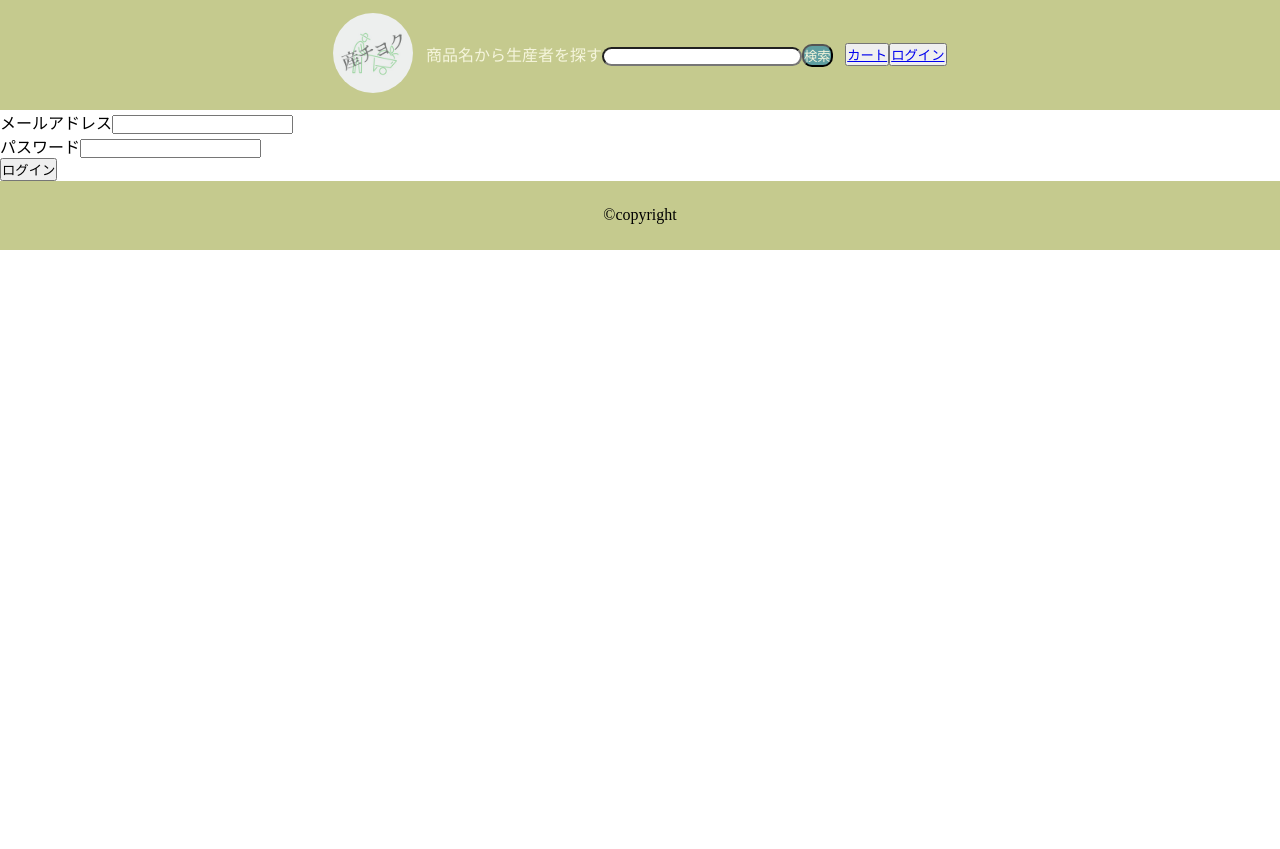
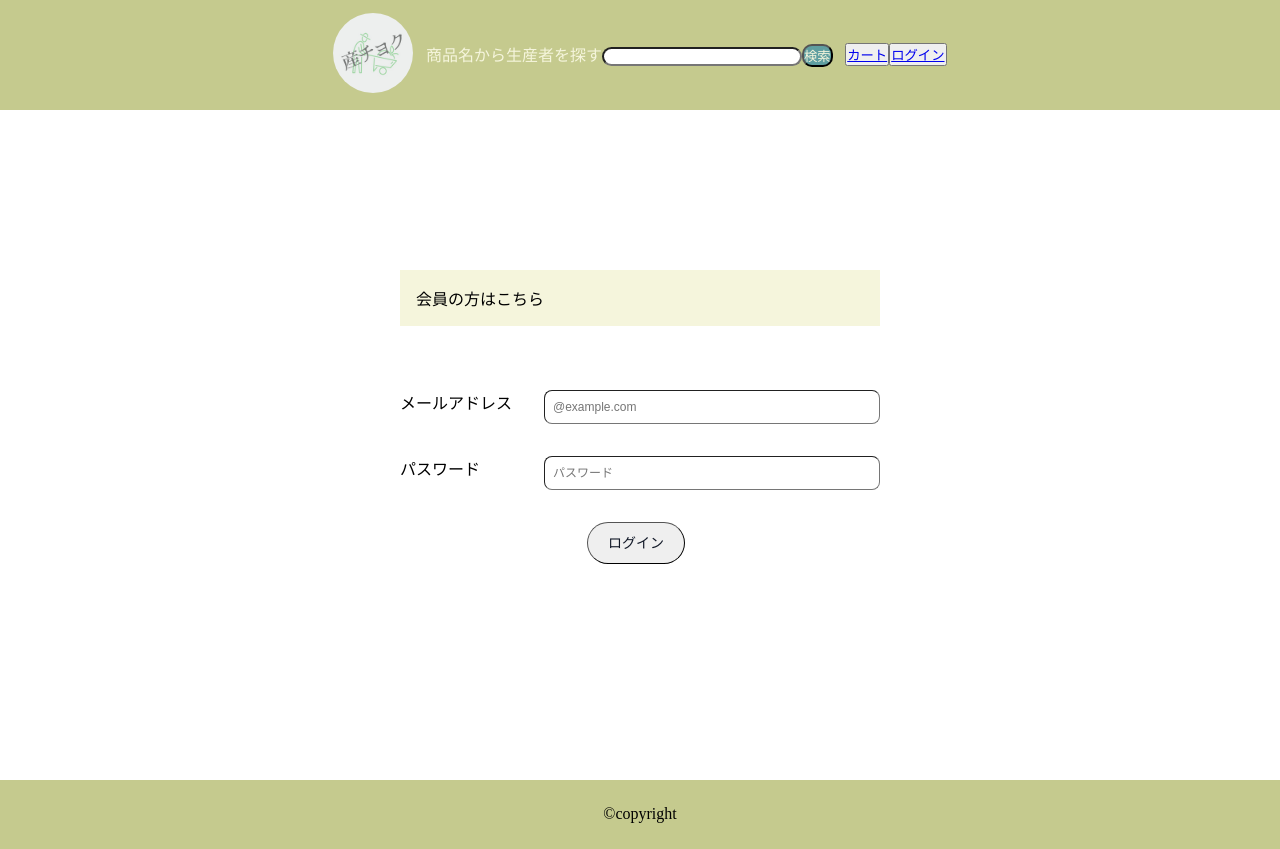
Before and after one commit to toya-manabu-TestFolder/Project.Earth, a Next.js app: page /relogin in a window 1280 px wide. Before the commit the page ends 800 px from the top, so only its background shows below. Built offline with nearby package versions, Linux system fonts and the light colour scheme.

Commit message:
reloginページのCSS実装 ボタンホバー

```diff
--- a/src/pages/relogin.tsx
+++ b/src/pages/relogin.tsx
@@ -1,6 +1,7 @@
 import { ChangeEvent, SyntheticEvent, useEffect, useState } from "react";
 import { useRouter } from "next/router";
 import { Edu_VIC_WA_NT_Beginner } from "@next/font/google";
+import styles from "../styles/login.module.css";
 
 export default function Login() {
   const router = useRouter();
@@ -79,27 +80,50 @@ export default function Login() {
   };
   return (
     <>
-      <form onSubmit={(event) => handleSubmit(event)}>
+      <div className={styles.blank}>
+        <div className={styles.container}>
+          <div className={styles.width}>
+            <div className={styles.title}>会員の方はこちら</div>
+            <form className="" onSubmit={(event) => handleSubmit(event)}>
               <div>
-          <label htmlFor="email">メールアドレス</label>
+                <div className={styles.line}>
+                  <label htmlFor="email" className="">
+                    メールアドレス
+                  </label>
+                  <div className={styles.input}>
                     <input
                       onChange={(e) => setEmail(e.target.value)}
-            type="text"
-            id="email"
-            name="email"
-          ></input>
+                      type="email"
+                      className={styles.input_form}
+                      id=""
+                      placeholder="@example.com"
+                    />
                   </div>
-        <div>
-          <label htmlFor="password">パスワード</label>
+                </div>
+              </div>
+              <div className={styles.line}>
+                <label htmlFor="" className="form-label">
+                  パスワード
+                </label>
+                <div className={styles.input}>
                   <input
                     onChange={(e) => setPassword(e.target.value)}
-            type="text"
-            id="password"
-            name="password"
-          ></input>
+                    type="password"
+                    className={styles.input_form}
+                    id=""
+                    placeholder="パスワード"
+                  />
                 </div>
-        <button type="submit">ログイン</button>
+              </div>
+              <div className={styles.button}>
+                <button type="submit" className={styles.inner_button}>
+                  ログイン
+                </button>
+              </div>
             </form>
+          </div>
+        </div>
+      </div>
     </>
   );
 }
--- a/src/styles/login.module.css
+++ b/src/styles/login.module.css
@@ -63,6 +63,10 @@
     margin-bottom: 0.5rem;
     cursor: pointer;
     text-transform: none;
+    transition: background-color .3s;
+}
+.inner_button:hover{
+  background-color: rgb(116, 115, 105);
 }
 
 /*
```
Lines whose indentation alone changed are shown as unchanged.
